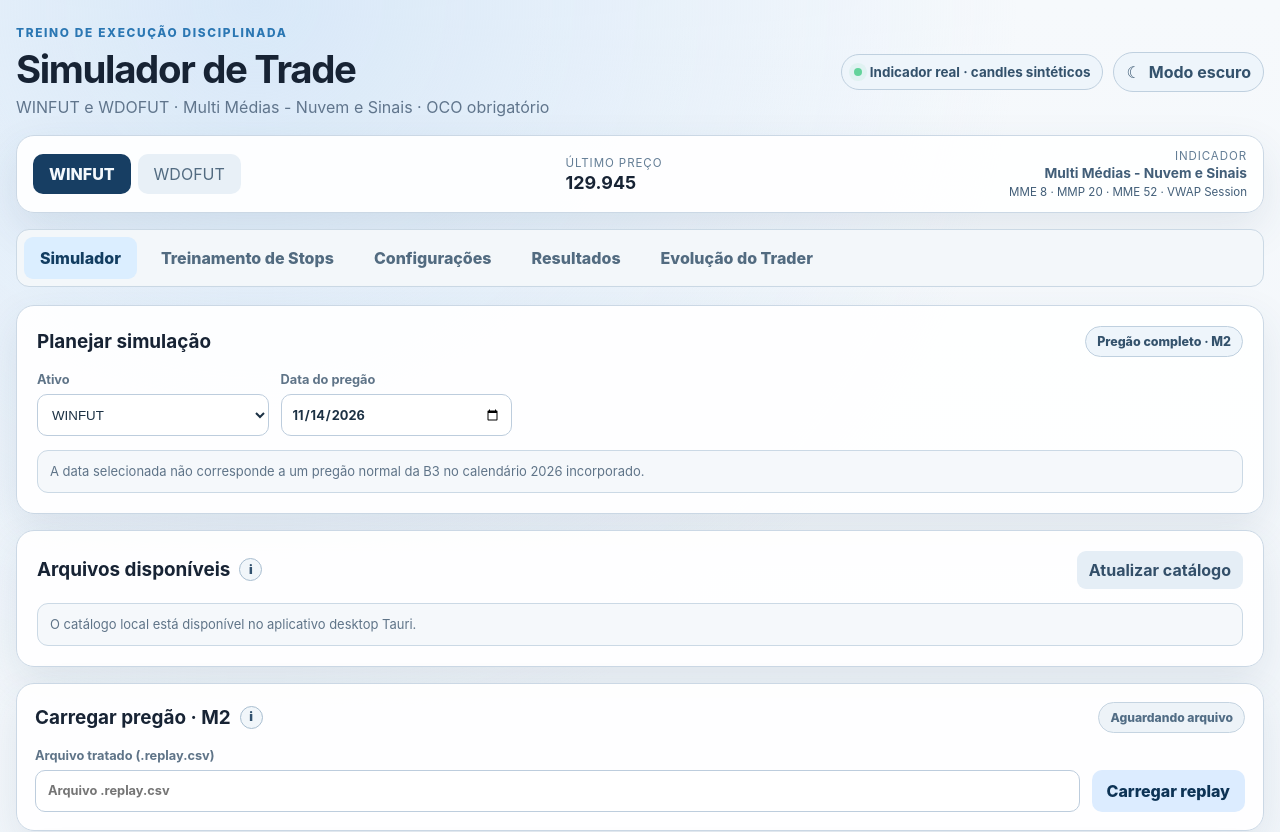
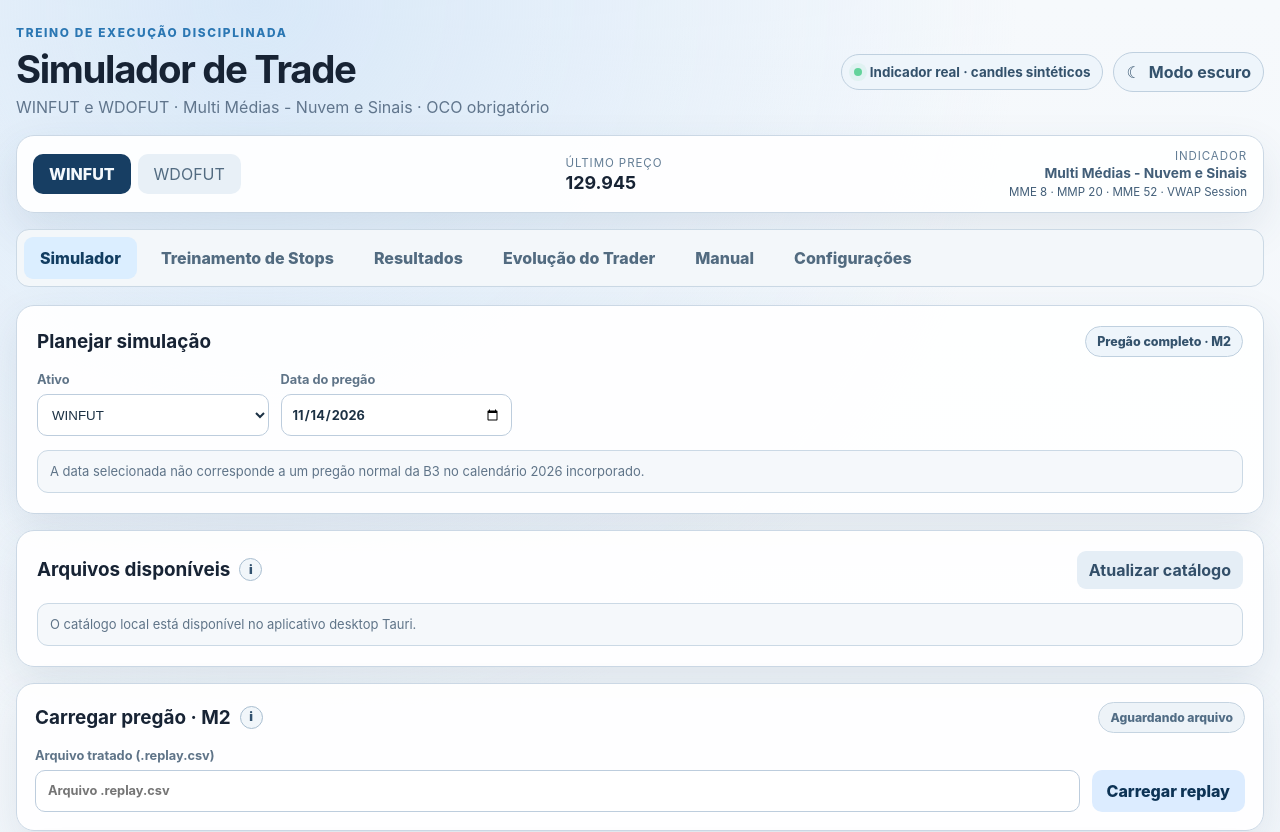
Before and after one commit to pablopcdossantos2-sys/simulador-de-trade, a React (Vite) app: page / in a window 1280 px wide. Shown: the top 832 px of the page. Built offline with nearby package versions, Linux system fonts and the light colour scheme.

Commit message:
Adiciona aba Manual e move Configurações para o fim

```diff
--- a/src/App.tsx
+++ b/src/App.tsx
@@ -16,6 +16,7 @@ import { TraderEvolutionPanel } from "./components/TraderEvolutionPanel";
 import { ExecutionSettingsPanel } from "./components/ExecutionSettingsPanel";
 import { BackupPanel } from "./components/BackupPanel";
 import { InfoTip } from "./components/InfoTip";
+import { ManualPanel } from "./components/ManualPanel";
 import {
   ThemeToggle,
   type ThemeMode,
@@ -123,7 +124,7 @@ function ocoLevelsFromDistances(asset: Asset, side: Side, entry: number, stopPoi
 }
 
 export default function App() {
-  const [activeArea, setActiveArea] = useState<"SIMULADOR" | "TREINO_STOPS" | "CONFIGURACOES" | "RESULTADOS" | "EVOLUCAO">("SIMULADOR");
+  const [activeArea, setActiveArea] = useState<"SIMULADOR" | "TREINO_STOPS" | "RESULTADOS" | "EVOLUCAO" | "MANUAL" | "CONFIGURACOES">("SIMULADOR");
   const [asset, setAsset] = useState<Asset>("WINFUT");
   const [dataMode, setDataMode] = useState<DataMode>("demo");
   const [candles, setCandles] = useState(() => createDemoCandles("WINFUT"));
@@ -1250,9 +1251,10 @@ export default function App() {
       <nav className="main-navigation" aria-label="Áreas principais">
         <button type="button" className={activeArea === "SIMULADOR" ? "active" : ""} aria-current={activeArea === "SIMULADOR" ? "page" : undefined} onClick={() => setActiveArea("SIMULADOR")}>Simulador</button>
         <button type="button" className={activeArea === "TREINO_STOPS" ? "active" : ""} aria-current={activeArea === "TREINO_STOPS" ? "page" : undefined} onClick={() => setActiveArea("TREINO_STOPS")}>Treinamento de Stops</button>
-        <button type="button" className={activeArea === "CONFIGURACOES" ? "active" : ""} aria-current={activeArea === "CONFIGURACOES" ? "page" : undefined} onClick={() => setActiveArea("CONFIGURACOES")}>Configurações</button>
         <button type="button" className={activeArea === "RESULTADOS" ? "active" : ""} aria-current={activeArea === "RESULTADOS" ? "page" : undefined} onClick={() => setActiveArea("RESULTADOS")}>Resultados</button>
         <button type="button" className={activeArea === "EVOLUCAO" ? "active" : ""} aria-current={activeArea === "EVOLUCAO" ? "page" : undefined} onClick={() => setActiveArea("EVOLUCAO")}>Evolução do Trader</button>
+        <button type="button" className={activeArea === "MANUAL" ? "active" : ""} aria-current={activeArea === "MANUAL" ? "page" : undefined} onClick={() => setActiveArea("MANUAL")}>Manual</button>
+        <button type="button" className={activeArea === "CONFIGURACOES" ? "active" : ""} aria-current={activeArea === "CONFIGURACOES" ? "page" : undefined} onClick={() => setActiveArea("CONFIGURACOES")}>Configurações</button>
       </nav>
 
       <section className="app-area simulator-area" hidden={activeArea !== "SIMULADOR"}>
@@ -1704,6 +1706,11 @@ export default function App() {
         <TraderEvolutionPanel refreshKey={sessionHistoryRefreshKey + trades.length + trainingEvents.length} />
       </section>
 
+      <section className="app-area manual-area" hidden={activeArea !== "MANUAL"}>
+        <h2 className="area-title">Manual</h2>
+        <ManualPanel />
+      </section>
+
       <section className="app-area settings-area" hidden={activeArea !== "CONFIGURACOES"}>
         <h2 className="area-title">Configurações</h2>
       <ExecutionSettingsPanel
```
